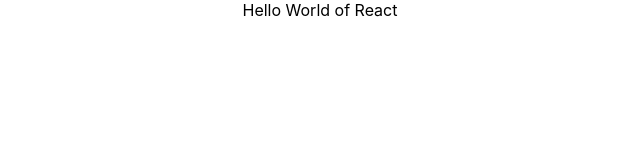
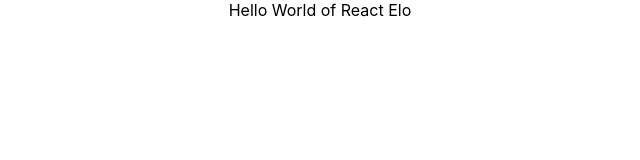
Before and after one commit to Karol-Zysk/small-gym, a React (Create React App) app: page / in a window 1280 px wide. Shown: the top 160 px of the page, without its empty margins (320-960 px from the left). Built offline with nearby package versions, Linux system fonts and the light colour scheme.

Commit message:
initial commit

```diff
--- a/src/components/Navbar.jsx
+++ b/src/components/Navbar.jsx
@@ -2,7 +2,7 @@ import React from "react";
 import styled from "styled-components";
 
 const Navbar = () => {
-  return <div>Hello World of React</div>;
+  return <div>Hello World of React Elo</div>;
 };
 
 export default Navbar;
```
